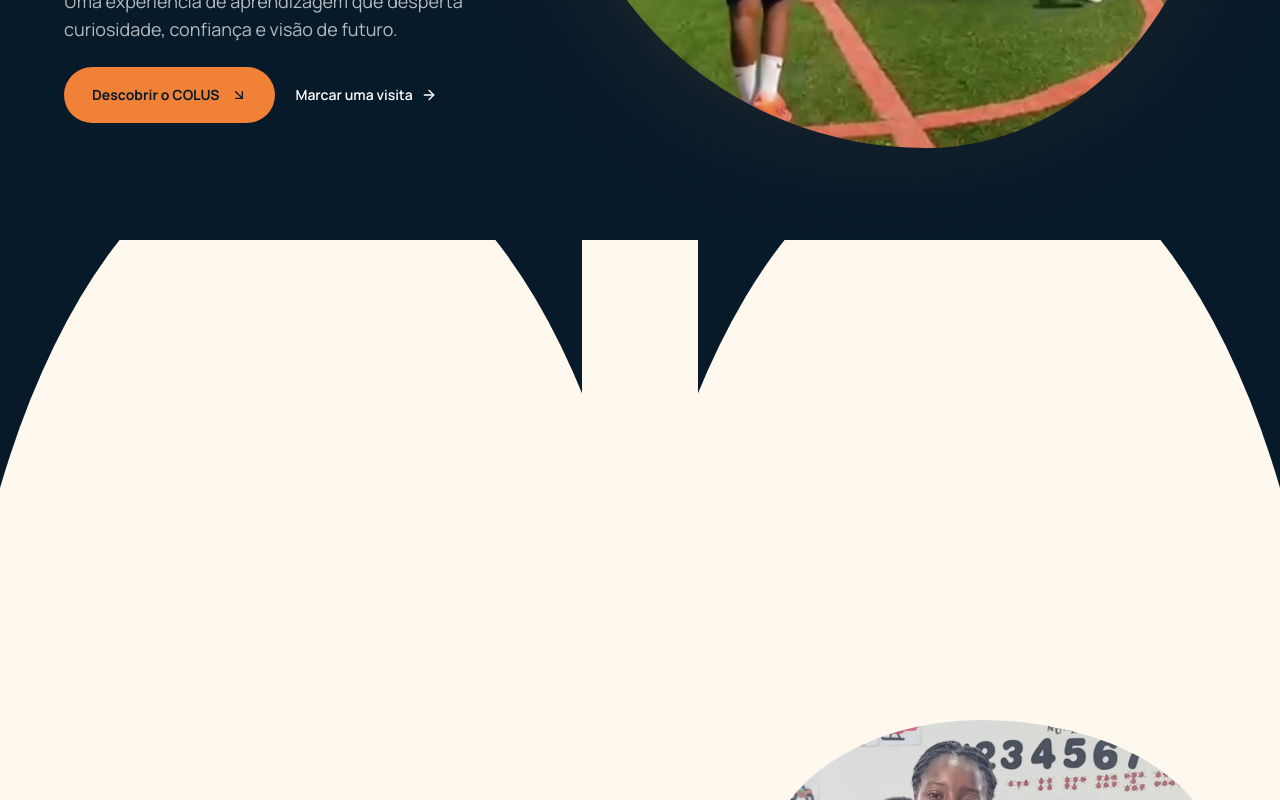
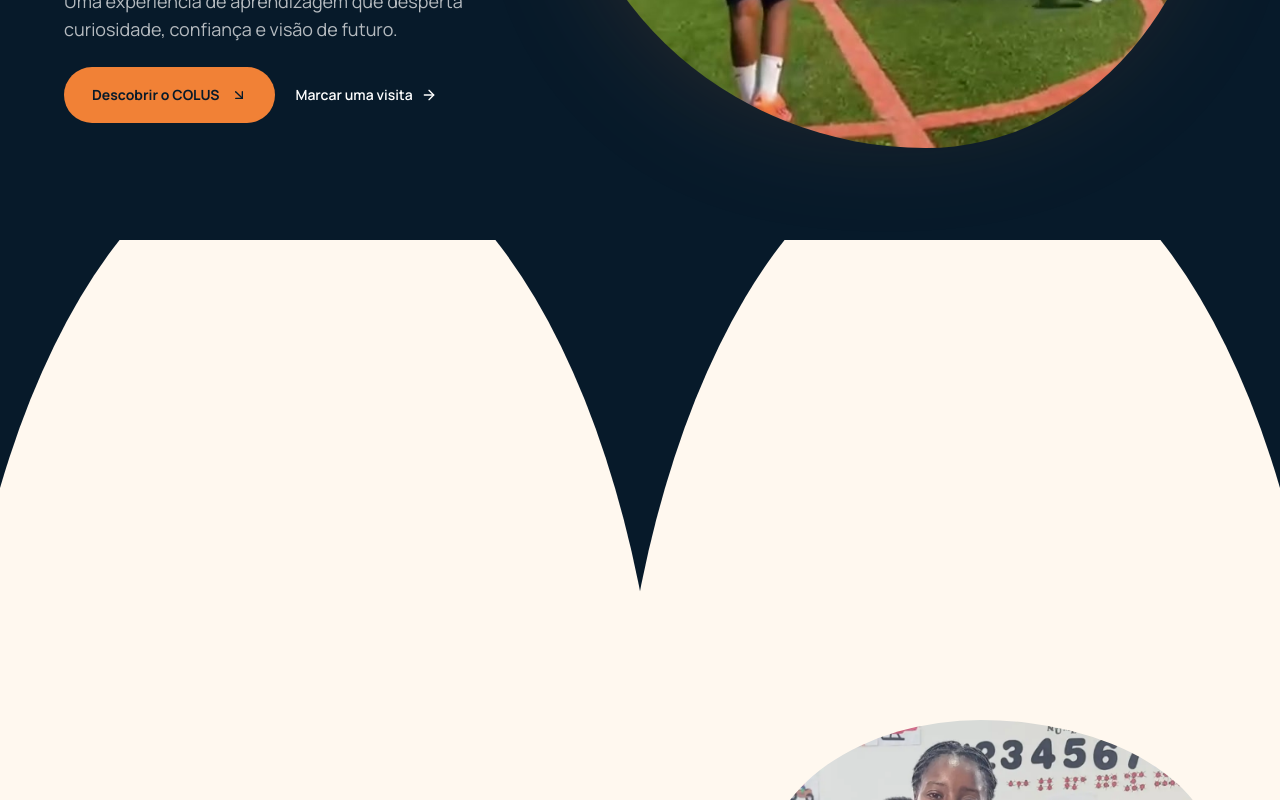
Before and after one commit to rightware-corporations/educore-colegio_universo_dos_sonhos, a React (Vite) app in the folder frontend/: page / in a window 1280 px wide. Shown: the part 2080-2880 px from the top of the page. Built offline with nearby package versions, Linux system fonts and the light colour scheme.

Commit message:
fix(colus): scope Manifesto paper spine to mobile and preserve approved desktop

```diff
--- a/frontend/src/components/landing/ManifestoSection.tsx
+++ b/frontend/src/components/landing/ManifestoSection.tsx
@@ -63,7 +63,7 @@ export function ManifestoSection() {
           aria-hidden="true"
           data-colus-manifesto-spine
           style={reduceMotion ? undefined : { scaleY: pageScaleY }}
-          className="absolute bottom-0 left-[45.5%] h-[108%] w-[9%] origin-bottom bg-colus-paper"
+          className="absolute bottom-0 left-[45.5%] h-[108%] w-[9%] origin-bottom bg-colus-paper lg:hidden"
         />
       </div>
 
```
